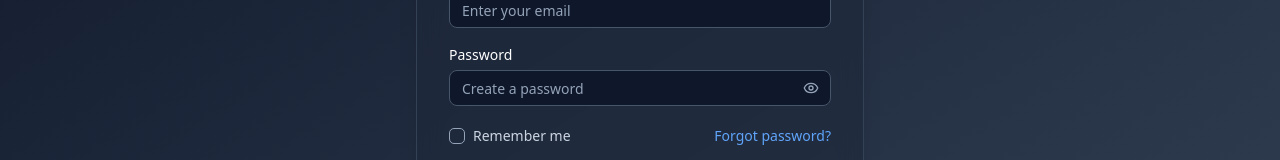
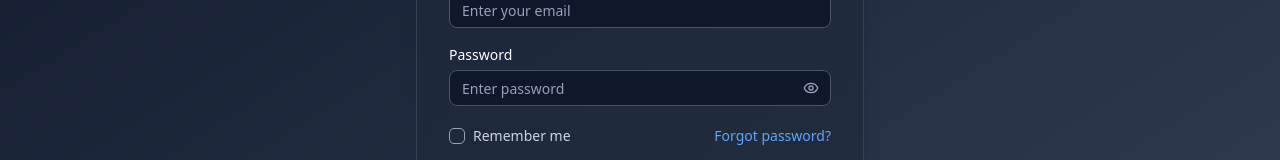
Before and after one commit to AdiTilve/SyncSpace, a React (Vite) app in the folder frontend/: page /login in a window 1280 px wide. Shown: the part 344-504 px from the top of the page. Built offline with nearby package versions, Linux system fonts and the light colour scheme; no server answers.

Commit message:
Changes a login placeholder and added vercel.json for routing

```diff
--- a/frontend/src/pages/Login.tsx
+++ b/frontend/src/pages/Login.tsx
@@ -106,7 +106,7 @@ export default function Login() {
                     <div className="relative">
                         <Input
                             type={showPassword ? "text" : "password"}
-                            placeholder="Create a password"
+                            placeholder="Enter password"
                             value={password}
                             onChange={(event) => {
                                 setPassword(event.target.value)
```
Also changed, not shown: frontend/vercel.json (added).
